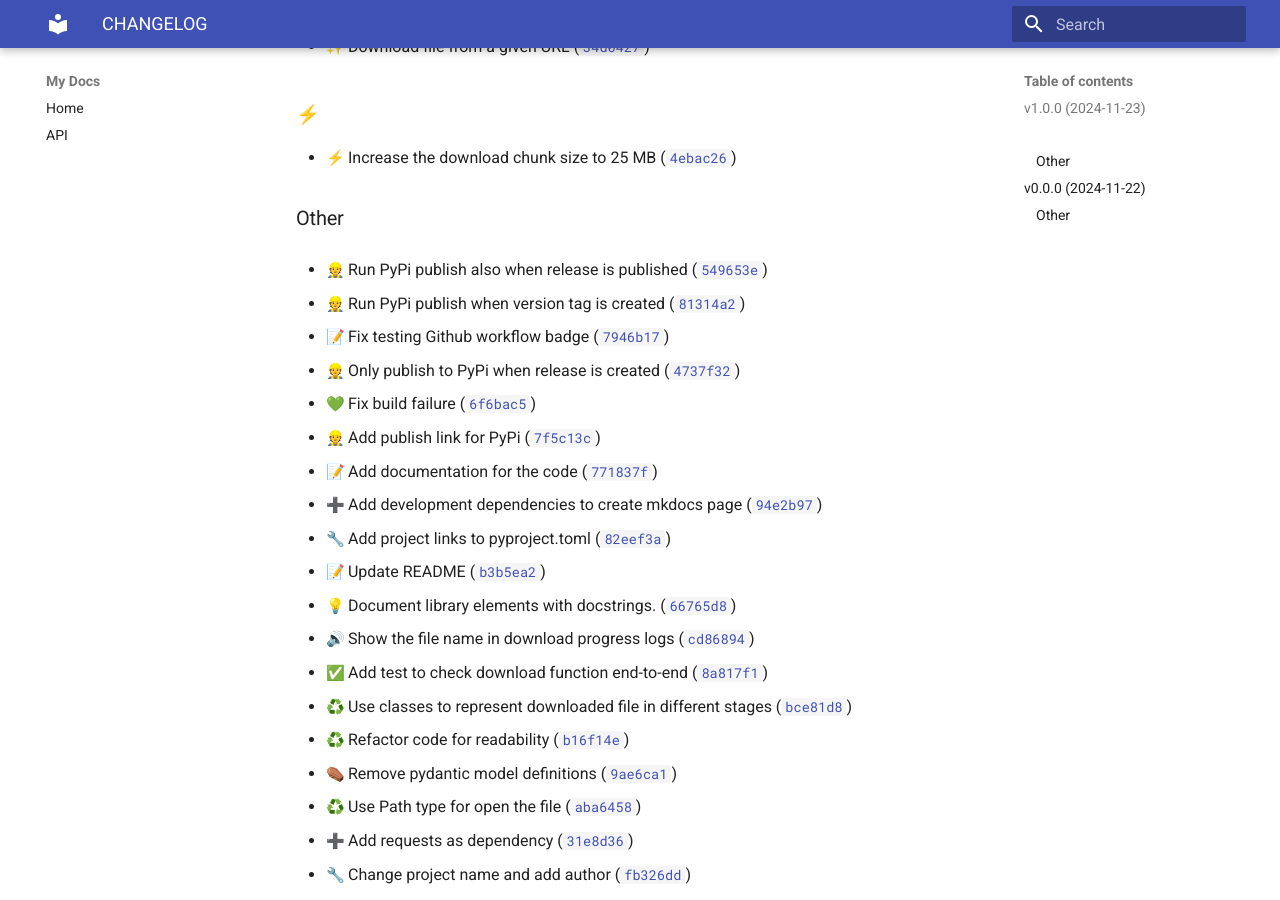
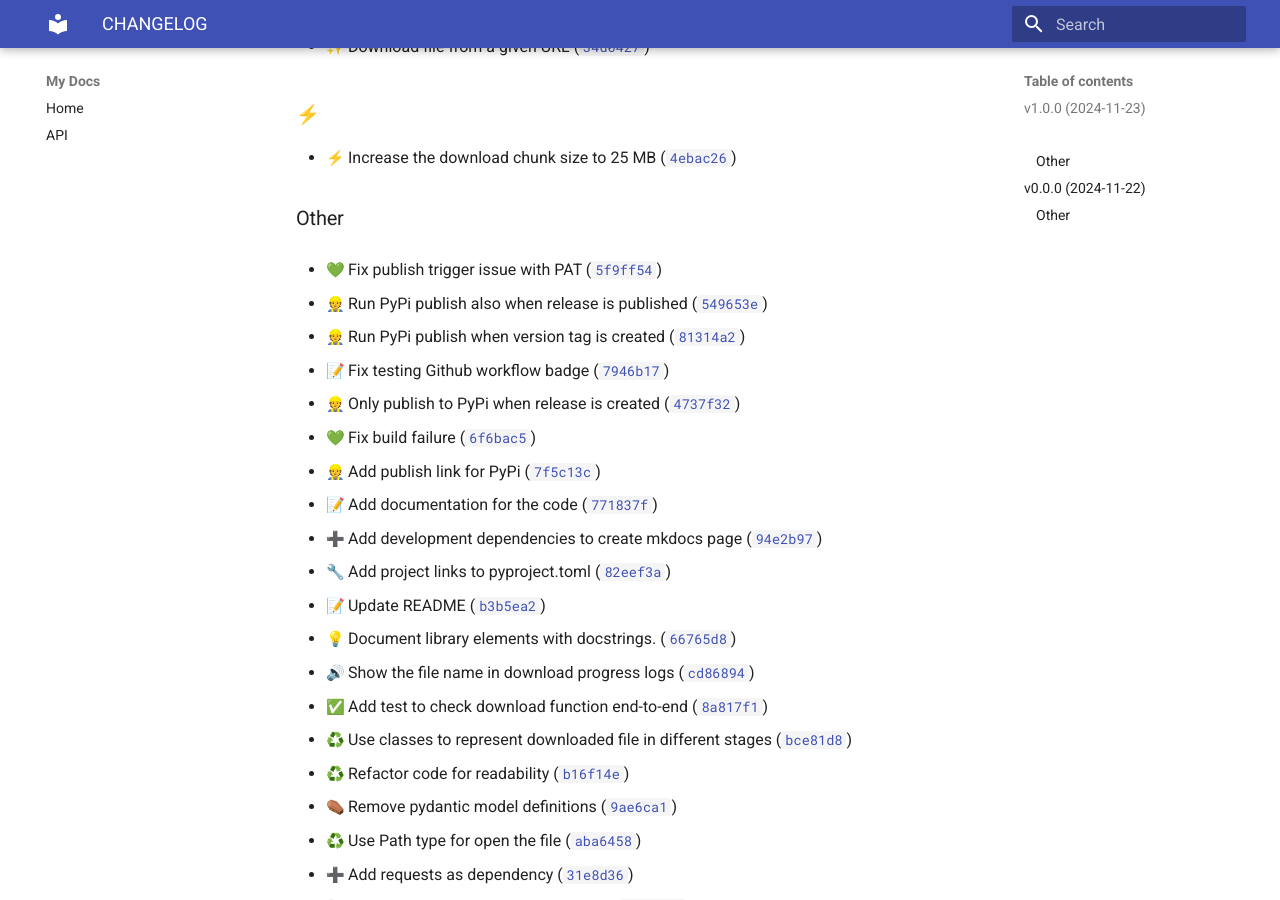
Before and after one commit to 8-bit-hunters/pudly, an MkDocs documentation site: the page built from docs/CHANGELOG.md, in a window 1280 px wide and 900 px high, scrolled down 572 px. Built offline with MkDocs 1.6.1 and Material for MkDocs 9.7.7, drawn with Linux system fonts in a browser that asks for light colours; emoji names are drawn with the system emoji font.

Commit message:
1.0.0
Automatically generated by python-semantic-release

```diff
--- a/docs/CHANGELOG.md
+++ b/docs/CHANGELOG.md
@@ -37,6 +37,9 @@
   ([`4ebac26`](https://github.com/8-bit-hunters/pudly/commit/4ebac26187e98303f0bc626168613177f77cdc11))
 
 ### Other
+
+- :green_heart: Fix publish trigger issue with PAT
+  ([`5f9ff54`](https://github.com/8-bit-hunters/pudly/commit/5f9ff540628e5c26f79d08862d8d82618290f322))
 
 - :construction_worker: Run PyPi publish also when release is published
   ([`549653e`](https://github.com/8-bit-hunters/pudly/commit/549653e205db44841c9cd780cf581f55edec7751))
```
